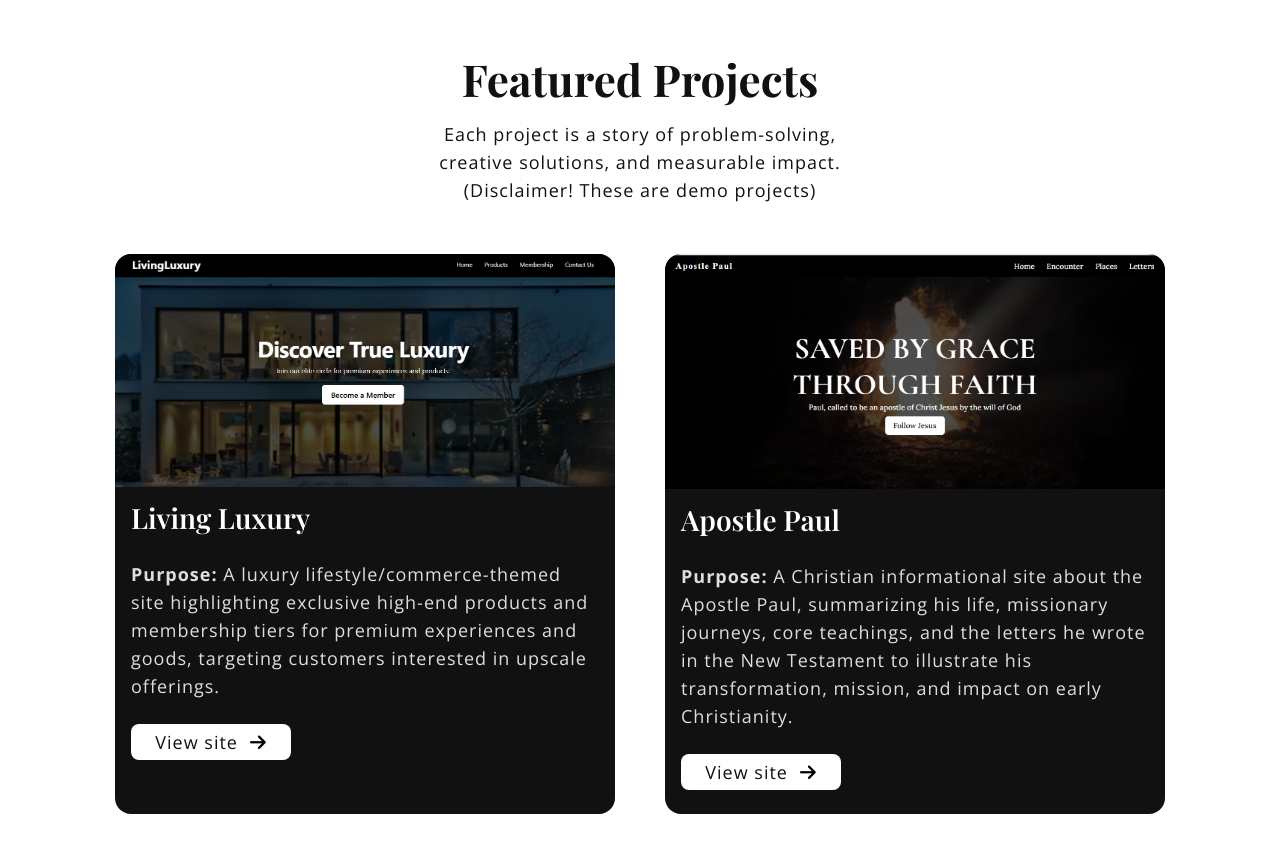
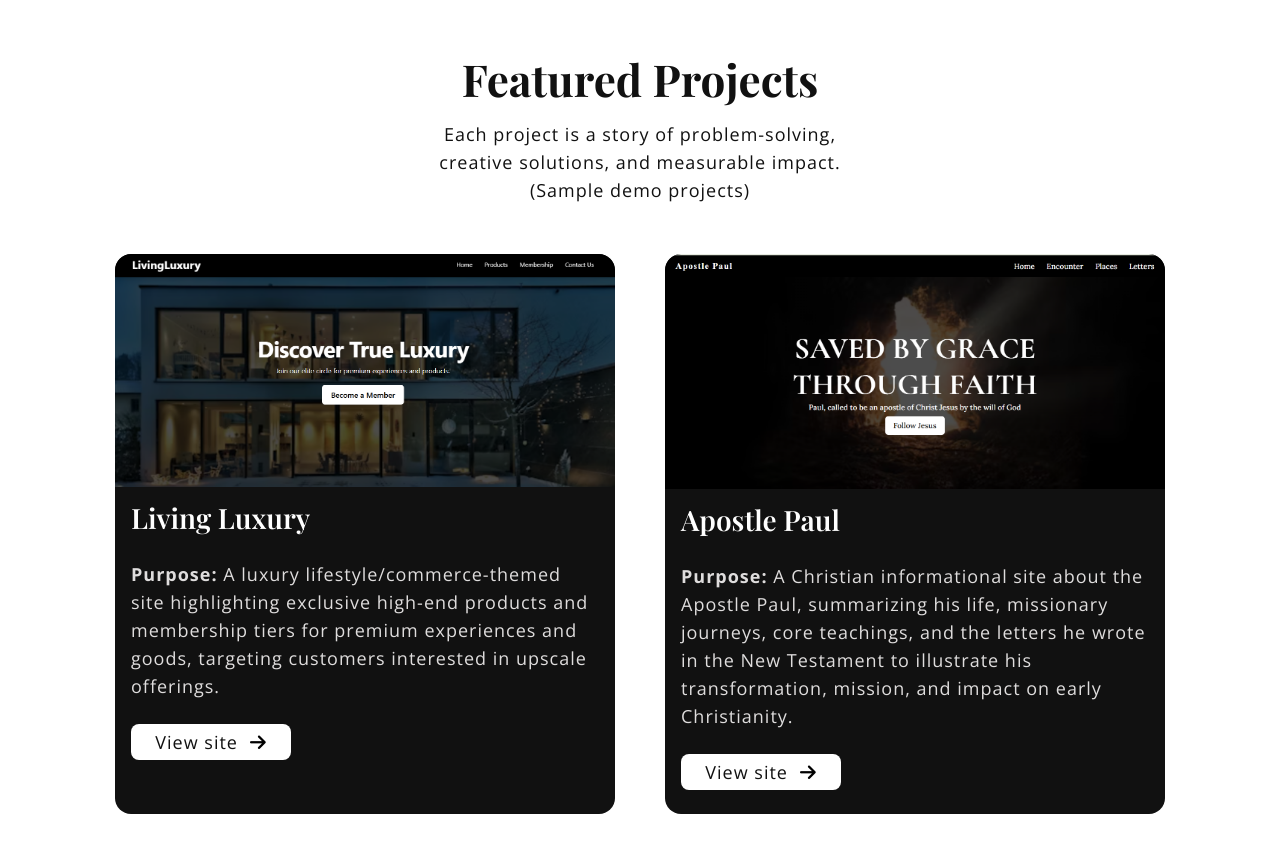
Before and after one commit to Otiro-John/otirojohn, a plain HTML site: page index.html in a window 1280 px wide. Shown: the part 4280-5141 px from the top of the page. Drawn offline with nearby package versions, Linux system fonts and the light colour scheme; a web font is replaced by a local one.

Commit message:
Update index.html

```diff
--- a/index.html
+++ b/index.html
@@ -173,7 +173,7 @@ My work brings together refined design, seamless functionality, and strategic in
         <section id="projects">
             <div class="title">
                 <h2>Featured Projects</h2>
-                <p>Each project is a story of problem-solving, <br>creative solutions, and measurable impact. <br> (Disclaimer! These are demo projects)</p>
+                <p>Each project is a story of problem-solving, <br>creative solutions, and measurable impact. <br> (Sample demo projects)</p>
                </div>
             <div class="projects" data-aos="zoom-in">
                 <div class="project">
@@ -301,4 +301,5 @@ hamburger.addEventListener("click", () => {
   });
 </script>
 </body>
+
 </html>
```
